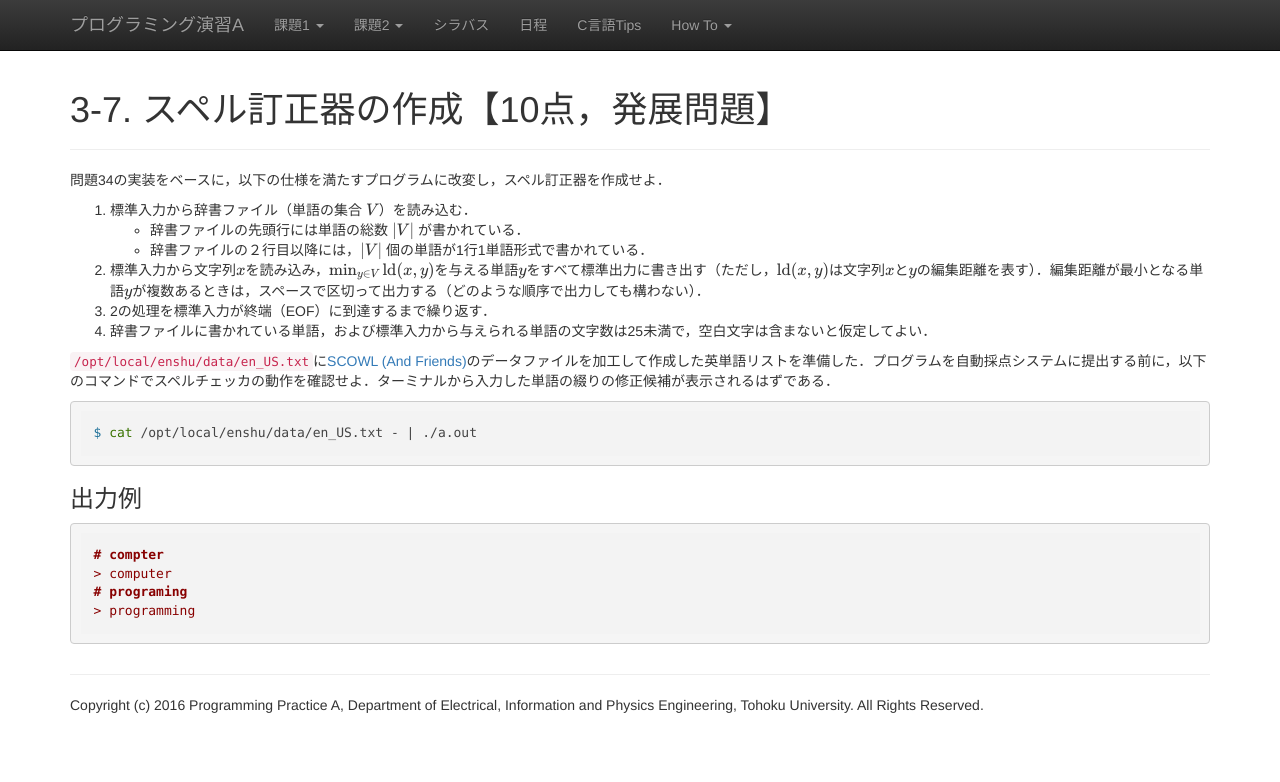
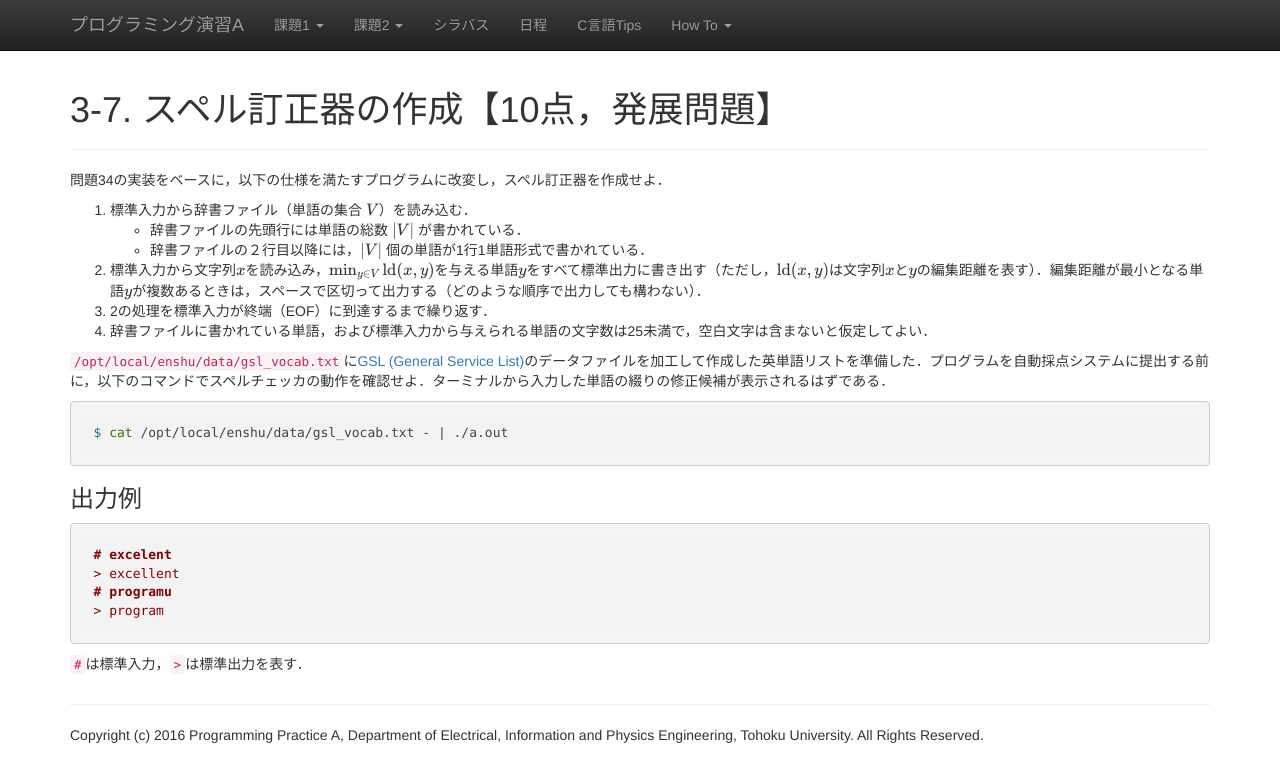
Before and after one commit to ecei-tohoku/ppa-public, a Jekyll site: the page built from kadai3tmp/p37.md, in a window 1280 px wide. Shown: the top 782 px of the page. Built offline with Jekyll 4.4.1, drawn with Linux system fonts in a browser that asks for light colours; nearby versions of some CDN libraries; formulas are drawn with MathJax 3.

Commit message:
p37: modified the location of vocab file and in-out examples.

````diff
--- a/kadai3tmp/p37.md
+++ b/kadai3tmp/p37.md
@@ -12,16 +12,18 @@ title: 3-7. スペル訂正器の作成【10点，発展問題】
 3. 2の処理を標準入力が終端（EOF）に到達するまで繰り返す．
 4. 辞書ファイルに書かれている単語，および標準入力から与えられる単語の文字数は25未満で，空白文字は含まないと仮定してよい．
 
-`/opt/local/enshu/data/en_US.txt`に[SCOWL (And Friends)](http://wordlist.aspell.net/)のデータファイルを加工して作成した英単語リストを準備した．プログラムを自動採点システムに提出する前に，以下のコマンドでスペルチェッカの動作を確認せよ．ターミナルから入力した単語の綴りの修正候補が表示されるはずである．
+`/opt/local/enshu/data/gsl_vocab.txt`に[GSL (General Service List)](http://jbauman.com/aboutgsl.html)のデータファイルを加工して作成した英単語リストを準備した．プログラムを自動採点システムに提出する前に，以下のコマンドでスペルチェッカの動作を確認せよ．ターミナルから入力した単語の綴りの修正候補が表示されるはずである．
 
 ```
-$ cat /opt/local/enshu/data/en_US.txt - | ./a.out
+$ cat /opt/local/enshu/data/gsl_vocab.txt - | ./a.out
 ```
 
 ### 出力例
 ```
-# compter
-> computer
-# programing
-> programming
+# excelent
+> excellent
+# programu
+> program
 ```
+
+`#`は標準入力，`>`は標準出力を表す．
````
